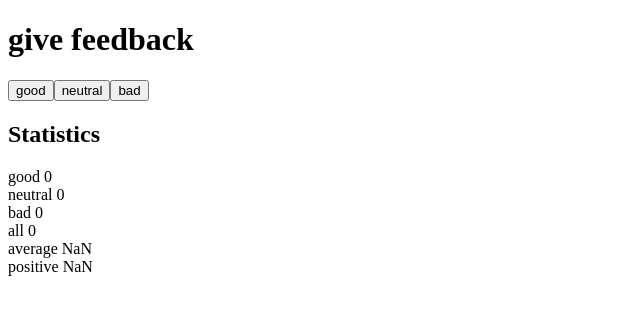
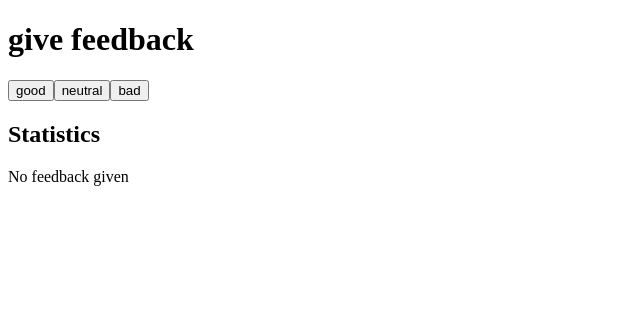
Before and after one commit to tektista/full-stack-open-2022, a React (Create React App) app in the folder part1/unicafe/: page / in a window 1280 px wide. Shown: the top 314 px of the page, without its empty margins (0-640 px from the left). Built offline with nearby package versions, Linux system fonts and the light colour scheme.

Commit message:
complete 1.9

```diff
--- a/part1/unicafe/src/App.js
+++ b/part1/unicafe/src/App.js
@@ -1,11 +1,24 @@
 import { useState } from "react";
 
-const Statistic = ({ text, value }) => {
-  return (
-    <div>
-      {text} {value}
-    </div>
-  );
+const Statistics = ({ good, neutral, bad }) => {
+  const total = good + neutral + bad;
+  const average = (good - bad) / total;
+  const positive = good / total;
+
+  if (total > 0) {
+    return (
+      <>
+        <div>good {good}</div>
+        <div>neutral {neutral}</div>
+        <div>bad {bad}</div>
+        <div>all {total}</div>
+        <div>average {average} </div>
+        <div>positive {positive} %</div>
+      </>
+    );
+  }
+
+  return <div>No feedback given</div>;
 };
 
 const App = () => {
@@ -13,10 +26,6 @@ const App = () => {
   const [good, setGood] = useState(0);
   const [neutral, setNeutral] = useState(0);
   const [bad, setBad] = useState(0);
-
-  const total = good + bad + neutral;
-  const average = (good - bad) / total;
-  const positive = good / total;
 
   const handleGoodClick = () => {
     setGood(good + 1);
@@ -41,12 +50,7 @@ const App = () => {
 
       <div>
         <h2>Statistics</h2>
-        <Statistic text="good" value={good} />
-        <Statistic text="neutral" value={neutral} />
-        <Statistic text="bad" value={bad} />
-        <Statistic text="all" value={total} />
-        <Statistic text="average" value={average} />
-        <Statistic text="positive" value={positive} />
+        <Statistics good={good} neutral={neutral} bad={bad} />
       </div>
     </div>
   );
```
